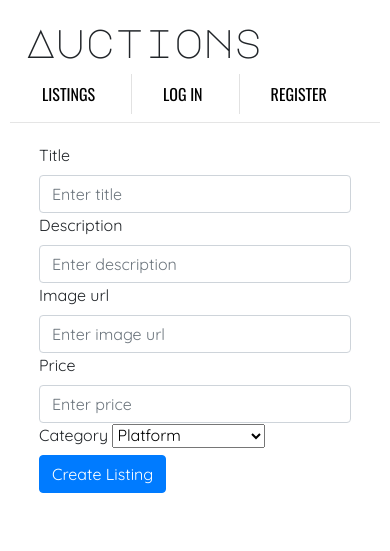
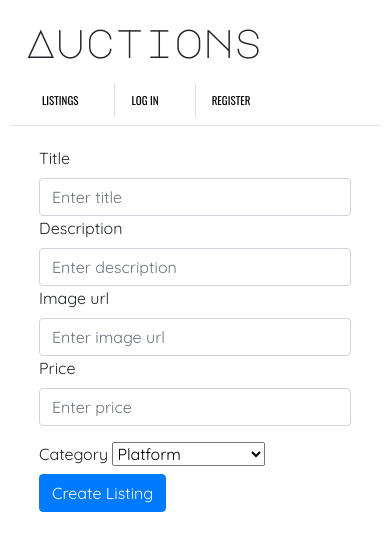
Before and after one commit to edxorbust/eCommerce, a Django app: page /createlisting in a window 390 px wide. Shown: the top 551 px of the page. Run offline with Django 3.2, Linux system fonts and the light colour scheme; data comes from the database, SQL or seed files in the repository; some libraries are stand-ins or nearby versions.

Commit message:
last styles fixed responsive

```diff
--- a/auctions/static/auctions/styles.css
+++ b/auctions/static/auctions/styles.css
@@ -116,4 +116,9 @@ hr{
         justify-content: center;
         row-gap: 0px;
     }
+    .nav{
+        gap: 0px;
+        font-size: 11px;
+        margin-top: 10px;
+    }
 }
--- a/auctions/templates/auctions/createlisting.html
+++ b/auctions/templates/auctions/createlisting.html
@@ -13,7 +13,7 @@
         <label for="title">Image url</label>
         <input type="text" name="image-url" class="form-control" id="image-url" placeholder="Enter image url">
         <label for="title">Price</label>
-        <input type="number" name="price" class="form-control" id="price" placeholder="Enter price" min="0" step="0.01">
+        <input type="number" name="price" class="form-control mb-3" id="price" placeholder="Enter price" min="0" step="0.01">
         <label for="title">Category</label>
         <select class="form-select" aria-label="Default select example" name="category">
             {% for category in categories %}
```
